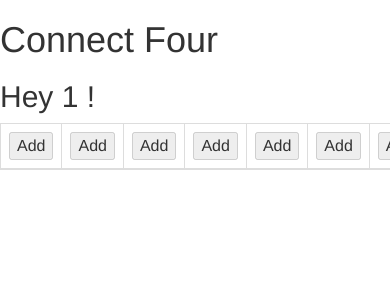
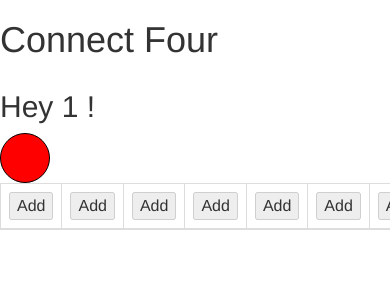
Before and after one commit to matiasmm/test-connect-four, a Django app: a page that uses game/app/templates/game.html in a window 390 px wide; the page is wider, and only the part inside the window is pictured. Shown: the top 300 px of that part. Run offline with Django 3.2, Linux system fonts and the light colour scheme; data that the repository does not hold is empty; some libraries are stand-ins or nearby versions.

Commit message:
Display color of current player

```diff
--- a/game/app/templates/game.html
+++ b/game/app/templates/game.html
@@ -1,7 +1,12 @@
 {% extends "base.html" %}
 
 {% block body %}
-        <h2> Hey {{player_id}} !</h2>
+        <div class="row">
+            <div class="col-md-2"><h2> Hey {{player_id}} !</h2></div>
+            <div class="col-md-10"><div class="circle p{{player_id}}"></div></div>
+        </div>
+
+
         <div>
             <table id="table" class="table table-bordered table-striped">
                 <thead>
```
